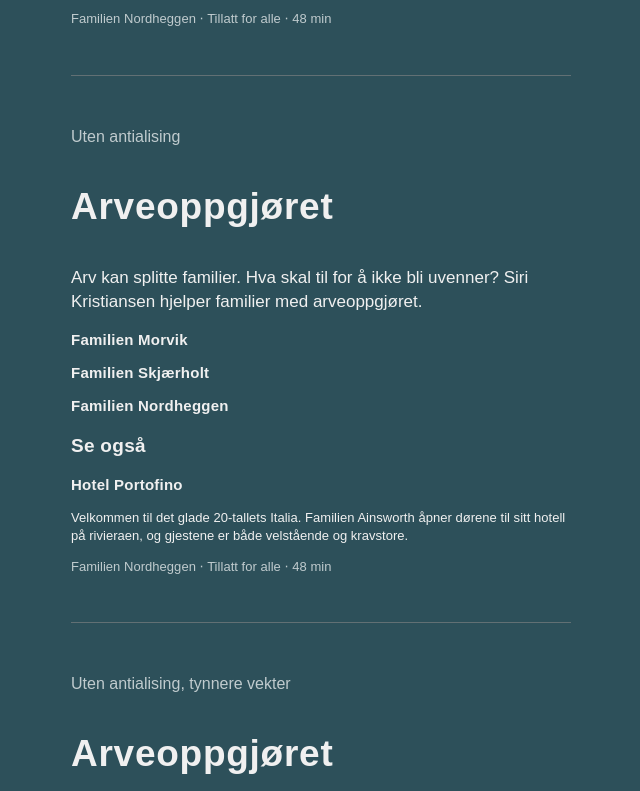
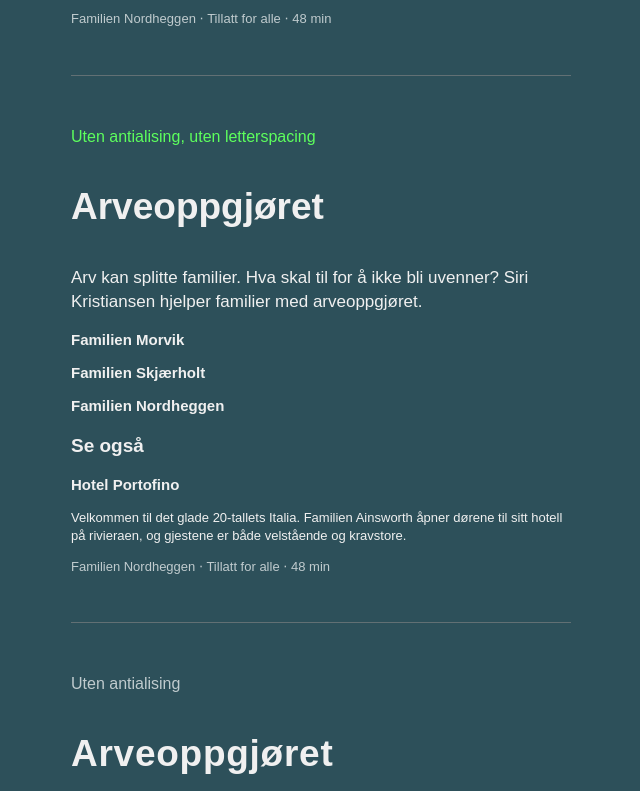
Before and after one commit to Isdoda/NRK-Sans-testing, a plain HTML site: page index.html in a window 1280 px wide. Shown: the part 509-1300 px from the top of the page, without its empty margins (1-641 px from the left). Drawn offline with Linux system fonts and the light colour scheme; a web font is replaced by a local one.

Commit message:
Add files via upload

```diff
--- a/index.html
+++ b/index.html
@@ -1,9 +1,9 @@
 <!DOCTYPE html>
 <html>
 <head>
-   <meta charset="utf-8">
-  <meta http-equiv="X-UA-Compatible" content="ie=edge" />
-  <meta name="viewport" content="width=device-width, initial-scale=1.0, viewport-fit=cover">
+    <meta charset="utf-8">
+    <meta http-equiv="X-UA-Compatible" content="ie=edge" />
+    <meta name="viewport" content="width=device-width, initial-scale=1.0, viewport-fit=cover">
 <style>
 @font-face {
   font-family: 'NRK Sans Variable';
@@ -16,9 +16,8 @@
 body {
   font-family: "NRK Sans Variable", Sans-Serif;
   background-color: #2D505A;
-  color: #F0F0F0;
+  color: #f0f0f0;
   padding: 5%;
-
 }
 .largeTitle {
     font-size: 37px;
@@ -112,7 +111,7 @@ body {
     }
 
 .textbox{
-    width: 500px;
+    max-width: 500px;
     padding-bottom: 3%;
     margin-bottom: 50px;
     border-bottom: 1px solid #627074;
@@ -120,6 +119,10 @@ body {
 
 .whiteMedium30 {
 color: #C0CBCE
+}
+
+.letterSpacing {
+letter-spacing: normal;
 }
 
 
@@ -141,6 +144,19 @@ color: #C0CBCE
 </div>
 
     <div class="textbox">
+    <p class="callout whiteMedium30 letterSpacing" style="color: rgb(93, 255, 93);">Uten antialising, uten letterspacing</p>
+    <p class="largeTitle letterSpacing">Arveoppgjøret</p>
+    <p class="body letterSpacing">Arv kan splitte familier. Hva skal til for å ikke bli uvenner? Siri Kristiansen hjelper familier med arveoppgjøret.</p>
+    <p class="subhead1 letterSpacing">Familien Morvik</p>
+    <p class="subhead1 letterSpacing">Familien Skjærholt</p>
+    <p class="subhead1 letterSpacing">Familien Nordheggen</p>
+    <p class="title3 letterSpacing">Se også</p>
+    <p class="subhead1 letterSpacing">Hotel Portofino</p>
+    <p class="footnote letterSpacing"> Velkommen til det glade 20-tallets Italia. Familien Ainsworth åpner dørene til sitt hotell på rivieraen, og gjestene er både velstående og kravstore.</p>
+    <p class="footnote whiteMedium30 letterSpacing">Familien Nordheggen ⋅ Tillatt for alle ⋅ 48 min</p>
+</div>
+
+<div class="textbox">
     <p class="callout whiteMedium30">Uten antialising</p>
     <p class="largeTitle">Arveoppgjøret</p>
     <p class="body">Arv kan splitte familier. Hva skal til for å ikke bli uvenner? Siri Kristiansen hjelper familier med arveoppgjøret.</p>
```
